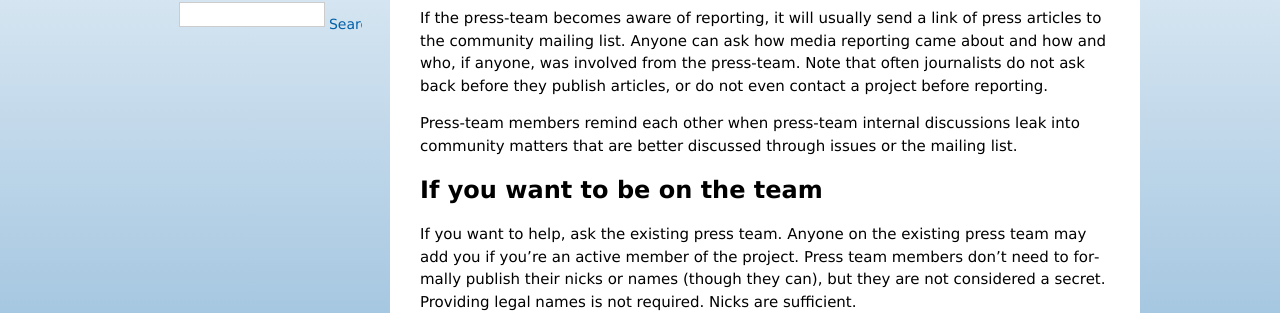
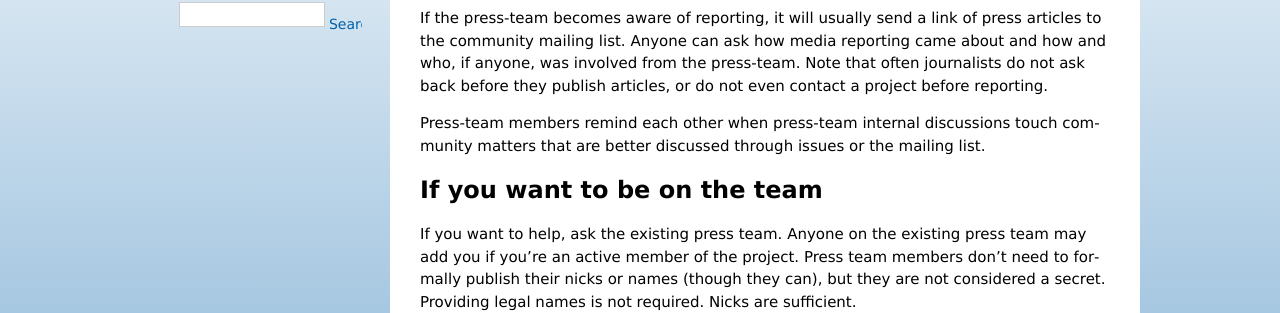
Before and after one commit to autocrypt/autocrypt, a Sphinx documentation site: the page built from doc/press-team.rst, in a window 1280 px wide. Shown: the part 565-878 px from the top of the page. Built offline with Sphinx 7.4.7, drawn with Linux system fonts in a browser that asks for light colours.

Commit message:
try to unambiguate a bit

```diff
--- a/doc/press-team.rst
+++ b/doc/press-team.rst
@@ -34,7 +34,7 @@ back before they publish articles, or do not even contact a project
 before reporting.
 
 Press-team members remind each other when press-team internal
-discussions leak into community matters that are better discussed
+discussions touch community matters that are better discussed
 through issues or the mailing list.
 
 
```
